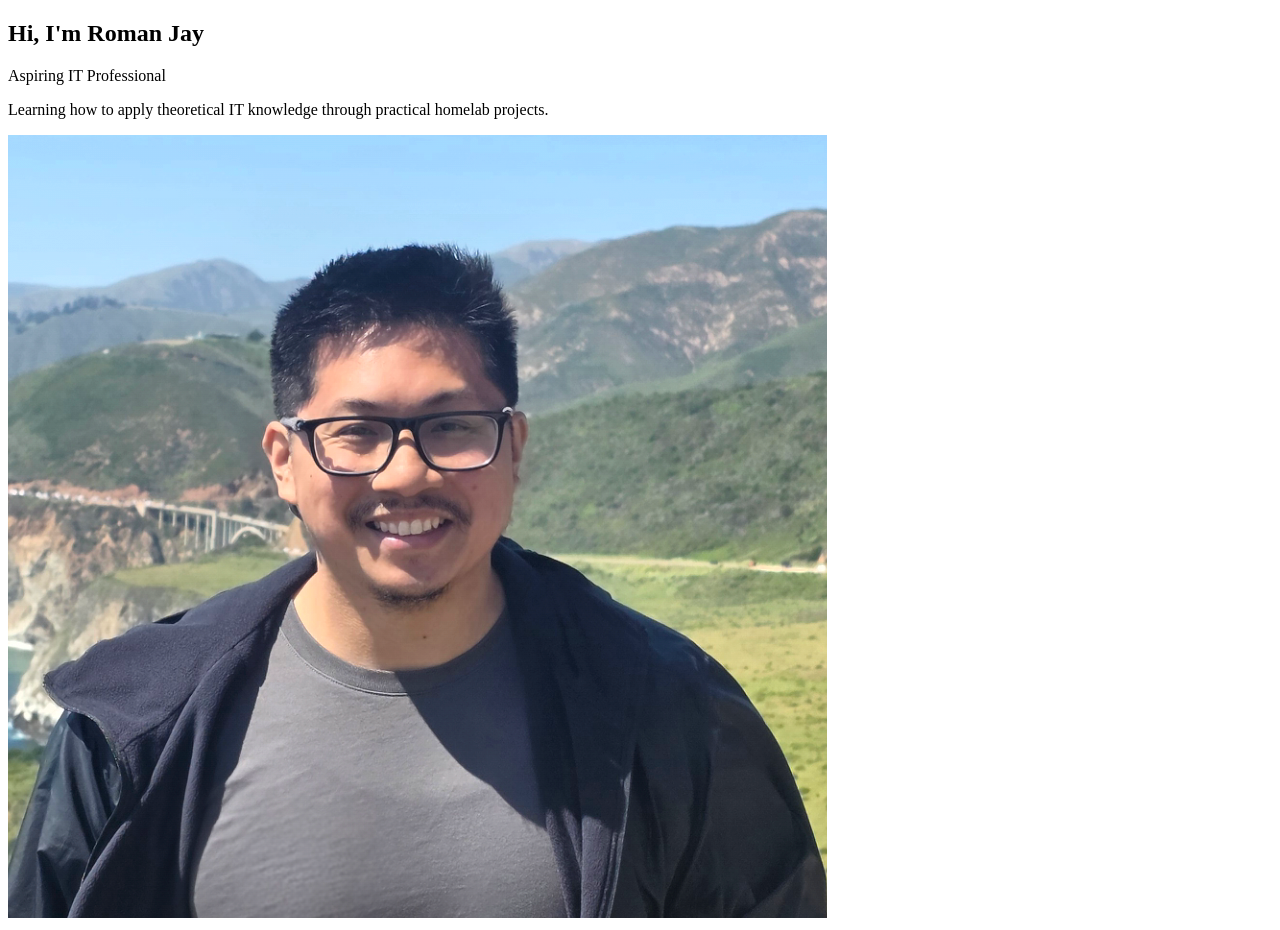
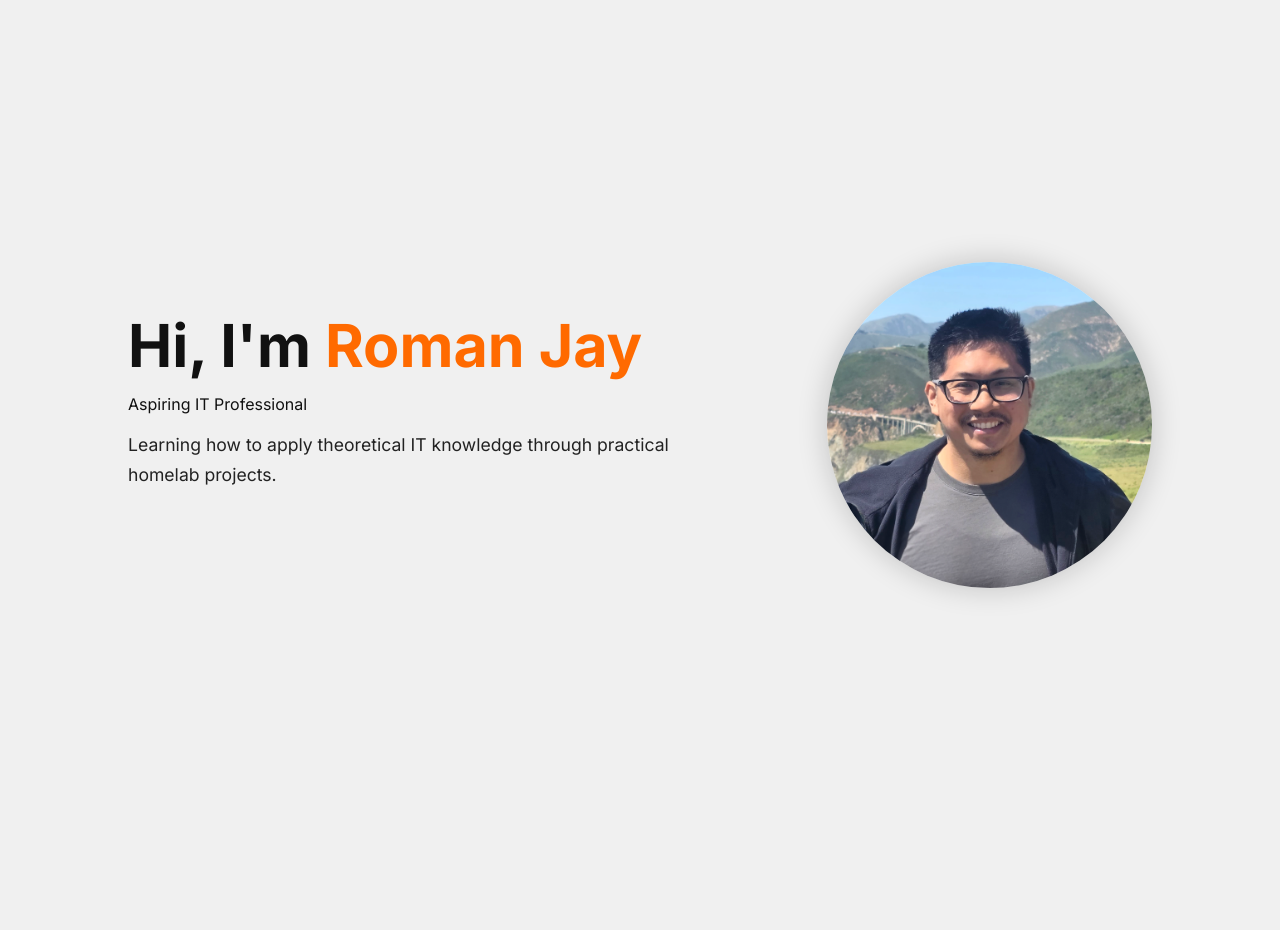
Before and after one commit to rojarida/rojarida.github.io, a Jekyll site: the page built from index.html, in a window 1280 px wide. Built offline with Jekyll 4.4.1, drawn with Linux system fonts in a browser that asks for light colours; after the commit the page ends 900 px from its top, so only the background shows below that.

Commit message:
Add styling to intro

```diff
--- a/_layouts/default.html
+++ b/_layouts/default.html
@@ -1,10 +1,17 @@
-<!DOCTYPE html>
-<html lang="{{ site.lang | default: "en-US" }}">
+<!doctype html>
+<html lang="{{ site.lang | default: 'en' }}">
   <head>
-    <meta name="viewport" content="width=device-width, initial-scale=1">
-    <meta charset="utf-8">
+    <meta name="viewport" content="width=device-width, initial-scale=1" />
+    <meta charset="utf-8" />
     <title>{{ page.title }} - {{ site.title }}</title>
-    <link rel="stylesheet" href="{{ '/assets/css/base.css' | relative_url }}">
+    <link rel="stylesheet" href="{{ '/assets/css/base.css' | relative_url }}" />
+    <link rel="stylesheet" href="{{ '/assets/css/intro.css' | relative_url }}" />
+    <link rel="preconnect" href="https://fonts.googleapis.com" />
+    <link rel="preconnect" href="https://fonts.gstatic.com" crossorigin />
+    <link
+      href="https://fonts.googleapis.com/css2?family=Inter:ital,opsz,wght@0,14..32,100..900;1,14..32,100..900&display=swap"
+      rel="stylesheet"
+    />
   </head>
   <body>
     {{ content }}
--- a/assets/css/base.css
+++ b/assets/css/base.css
@@ -3,6 +3,9 @@
 
   --color-text: #111111;
   --color-text-muted: #555555;
+
+  --intro-description: #222222;
+  --intro-subheading: #777777;
 
   --color-page-bg: rgba(240, 240, 240, 1);
   --color-section-bg: rgba(250, 250, 250, 1);
@@ -28,3 +31,36 @@
 *::after {
   box-sizing: border-box;
 }
+
+html {
+  scroll-behavior: smooth;
+}
+
+body {
+  margin: 0;
+  font-family: "Inter", sans-serif;
+  color: var(--color-text);
+  background-color: var(--color-page-bg);
+}
+
+img {
+  display: block;
+  max-width: 100%;
+}
+
+a {
+  color: inherit;
+}
+
+.page-width {
+  width: min(1100px, calc(100% - 6rem));
+  margin: 0 auto;
+}
+
+main {
+  padding-top: var(--header-height);
+}
+
+section {
+  scroll-margin-top: var(--header-height);
+}
--- /dev/null
+++ b/assets/css/intro.css
@@ -0,0 +1,51 @@
+.intro-section {
+  min-height: calc(100vh - var(--header-height));
+  display: flex;
+  align-items: center;
+  padding: 2rem 5rem;
+}
+
+.intro-layout {
+  display: grid;
+  grid-template-columns: 1fr 0.5fr;
+  gap: 3rem;
+  align-items: center;
+}
+
+.intro-heading {
+  margin: 0 0 1rem;
+  font-size: clamp(3rem, 2.2rem + 2.5vw, 3.7rem);
+  line-height: 1.1;
+}
+
+.intro-name {
+  color: var(--color-accent);
+}
+
+.intro-subheading {
+  margin: 0 0 1rem;
+  font-size: 1.5rem;
+  font-weight: 600;
+  color: var(--intro-subheading);
+}
+
+.intro-description {
+  margin: 0 0 3rem;
+  max-width: 600px;
+  font-size: 1.1rem;
+  line-height: 1.7;
+  color: var(--intro-description);
+}
+
+.intro-image {
+  display: flex;
+  justify-content: center;
+}
+
+.profile-image {
+  width: min(450px, 100%);
+  aspect-ratio: 1 / 1;
+  object-fit: cover;
+  border-radius: 50%;
+  box-shadow: 0px 0px 30px rgba(0, 0, 0, 0.2);
+}
```
